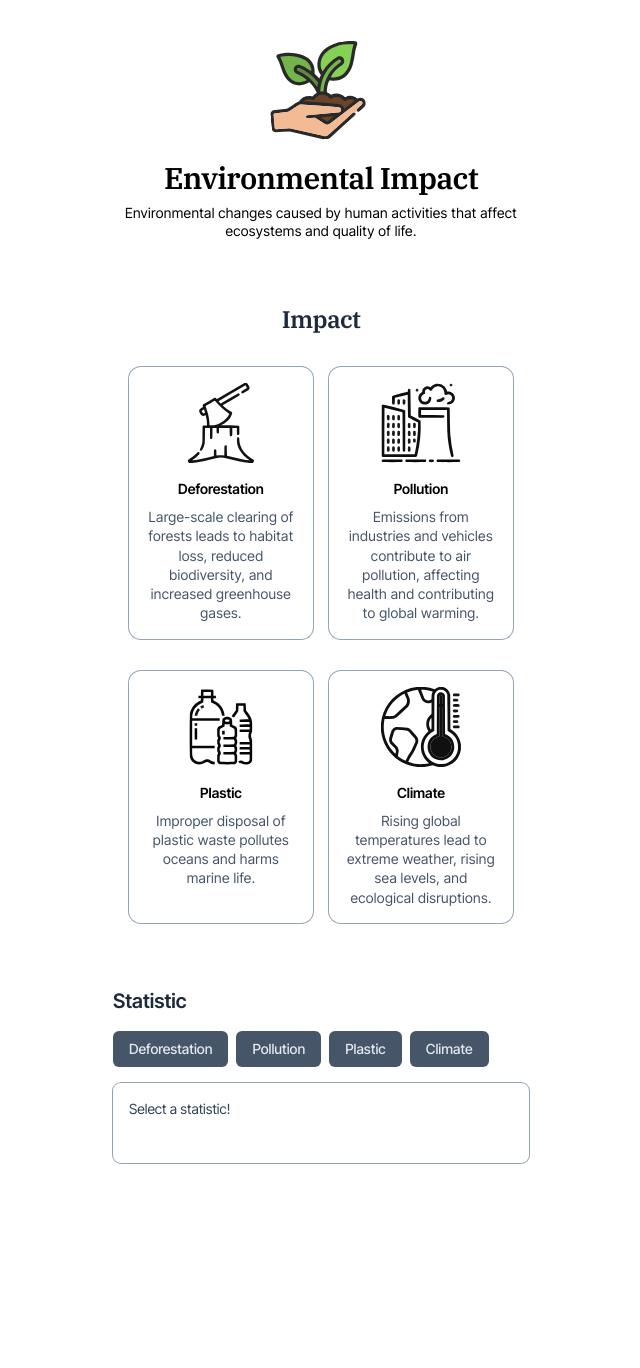
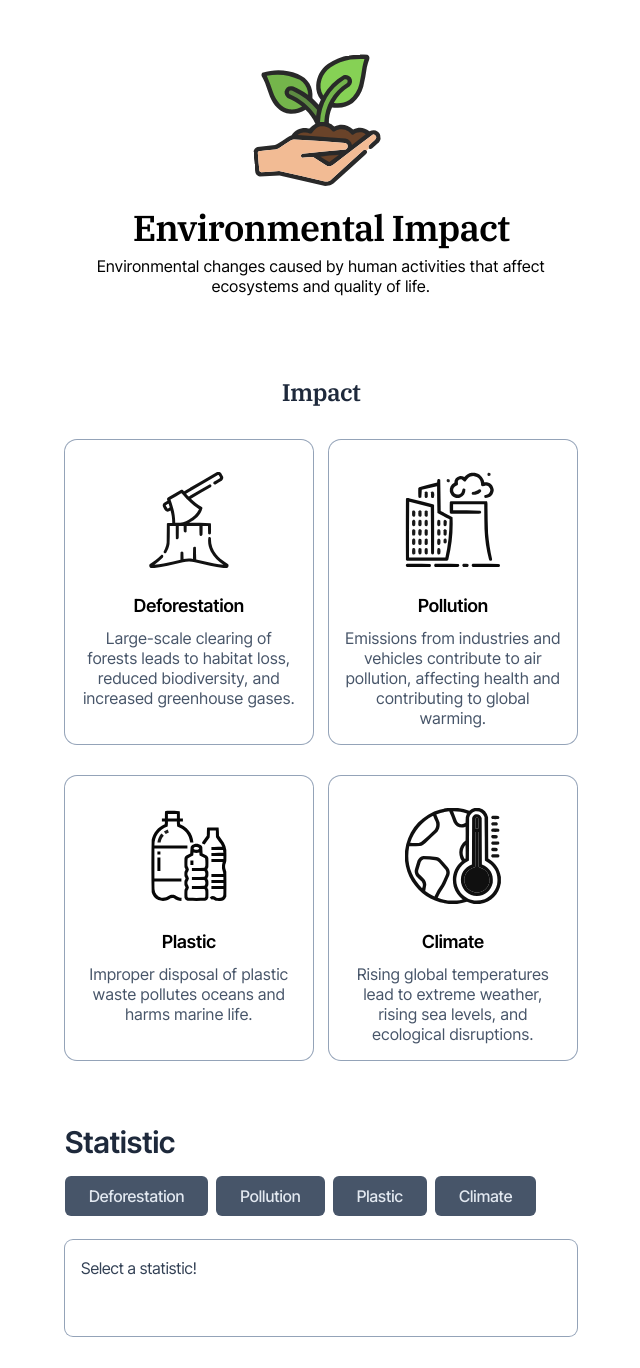
Before and after one commit to dapaalpinnn/environmental-impact, a React (Vite) app: page / in a window 1280 px wide. Shown: the whole page, without its empty margins (319-959 px from the left). Before the commit the page ends 1195 px from the top, so only its background shows below. Built offline with nearby package versions, Linux system fonts and the light colour scheme.

Commit message:
feat(responsive): implement mobile responsive layout

```diff
--- a/src/App.jsx
+++ b/src/App.jsx
@@ -7,8 +7,8 @@ export default function App() {
   return (
     <>
       <Header />
-      <main className="font-inter max-w-md mx-auto mt-8 p-8 rounded-3xl">
-        <h1 className="text-2xl text-slate-800 tracking-tight font-plex font-semibold text-center">
+      <main className="font-inter max-w-md mx-auto mt-8 p-8 rounded-3xl sm:max-w-xl sm:mt-12">
+        <h1 className="text-2xl text-slate-800 tracking-tight font-plex font-semibold text-center sm:text-2xl">
           Impact
         </h1>
         <div className="grid gap-4 grid-cols-2 mt-4 text-sm">
--- a/src/components/CoreConcepts.jsx
+++ b/src/components/CoreConcepts.jsx
@@ -5,14 +5,16 @@ export default function CoreConcepts({
   ...props
 }) {
   return (
-    <section className="text-center mt-4 rounded-xl p-4 ring-1 ring-slate-400 hover:ring-slate-600">
+    <section className="text-center mt-4 rounded-xl p-4 ring-1 ring-slate-400 hover:ring-slate-600 sm:text-base">
       <img
         src={imageSource}
         {...props}
-        className="w-20 mx-auto origin-bottom"
+        className="w-20 mx-auto origin-bottom sm:w-24 sm:mt-4"
       />
-      <h4 className="font-semibold mt-4 text-black">{title}</h4>
-      <p className="mt-2 leading-snug tracking-wide text-slate-600">
+      <h4 className="font-semibold mt-4 text-black sm:text-lg sm:mt-6">
+        {title}
+      </h4>
+      <p className="mt-2 leading-snug tracking-wide text-slate-600 sm:leading-tight">
         {description}
       </p>
     </section>
--- a/src/components/Header.jsx
+++ b/src/components/Header.jsx
@@ -22,17 +22,17 @@ export default function Header() {
   }, []);
 
   return (
-    <header className="max-w-md mx-auto">
+    <header className="max-w-md mx-auto sm:max-w-lg">
       <motion.img
         animate={imageAnimation}
         src={plantImage}
         alt="Plant"
-        className="w-24 mx-auto mt-12 origin-bottom-left"
+        className="w-24 mx-auto mt-12 origin-bottom-left sm:w-32 sm:mt-16"
       />
-      <h1 className="text-3xl font-plex tracking-tight font-semibold text-center mt-4">
+      <h1 className="text-3xl font-plex tracking-tight font-semibold text-center mt-4 sm:text-4xl">
         Environmental Impact
       </h1>
-      <p className="font-inter text-sm text-center mt-2 tracking-wide leading-tight">
+      <p className="font-inter text-sm text-center mt-2 tracking-wide leading-tight sm:text-base sm:leading-tight">
         {impact}
       </p>
     </header>
--- a/src/components/InteractiveTabs.jsx
+++ b/src/components/InteractiveTabs.jsx
@@ -12,8 +12,10 @@ export default function InteractiveTabs() {
   }
 
   return (
-    <main className="font-inter max-w-md mx-auto my-4 p-4  rounded-xl">
-      <h1 className="text-xl text-slate-800 font-semibold">Statistic</h1>
+    <main className="font-inter max-w-md mx-auto my-4 p-4 rounded-xl sm:max-w-lg sm:px-0">
+      <h1 className="text-xl text-slate-800 font-semibold sm:text-3xl">
+        Statistic
+      </h1>
       <div className="flex gap-2 mt-4">
         {environmentImpactItems.map((item) => (
           <TabButton
@@ -25,9 +27,9 @@ export default function InteractiveTabs() {
           </TabButton>
         ))}
       </div>
-      <div className="mt-4 p-4 ring-1 h-20 ring-slate-400 rounded-lg">
+      <div className="mt-4 p-4 ring-1 h-24 ring-slate-400 rounded-lg sm:mt-6">
         <motion.p
-          className="text-sm text-slate-700"
+          className="text-sm text-slate-700 sm:text-base"
           key={tabContent}
           {...textAnimation}
         >
--- a/src/components/atoms/TabButton.jsx
+++ b/src/components/atoms/TabButton.jsx
@@ -9,7 +9,7 @@ export default function TabButton({
       onClick={onClick}
       className={`${
         isSelected ? "bg-black" : color
-      } px-4 py-2 rounded-md font-medium text-sm text-slate-200`}
+      } px-4 py-2 rounded-md font-medium text-sm text-slate-200 sm:text-base sm:px-6`}
     >
       {children}
     </button>
```
